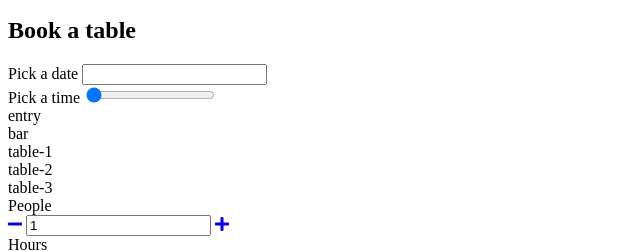
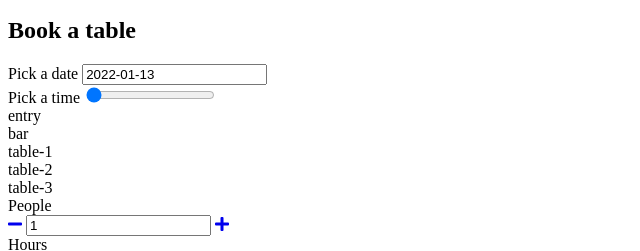
Before and after one commit to 11pablo/project-pizzeria, a website with bundled scripts: page src/index.html in a window 1280 px wide. Shown: the part 273-524 px from the top of the page, 0-640 px from the left. Built offline with nearby package versions, Linux system fonts and the light colour scheme; files whose address does not match are found by name.

Commit message:
Add DatePicker and HourPicker

```diff
--- a/src/index.html
+++ b/src/index.html
@@ -9,6 +9,8 @@
   <link href="https://fonts.googleapis.com/css?family=Lato:400,300i,700%7COswald:300,500,700&amp;subset=latin-ext"
     rel="stylesheet">
   <link href="https://use.fontawesome.com/releases/v5.7.2/css/all.css" rel="stylesheet">
+  <link rel="stylesheet" href="https://cdn.jsdelivr.net/npm/flatpickr/dist/flatpickr.min.css">
+  <link rel="stylesheet" href="vendor/range-slider.min.css">
   <link rel="stylesheet" href="css/style.css">
 </head>
 
@@ -243,7 +245,8 @@
         </form>
       </div>
     </script>
-
+    <script src="vendor/range-slider.min.js"></script>
+    <script src="https://cdn.jsdelivr.net/npm/flatpickr"></script>
   <script src="https://cdnjs.cloudflare.com/ajax/libs/handlebars.js/4.1.0/handlebars.min.js"></script>
   <script src="js/app.js" type="module"></script>
   <!--plik wejściowy modułów js-->
--- a/src/js/components/Booking.js
+++ b/src/js/components/Booking.js
@@ -1,5 +1,7 @@
 import{templates, select} from '../settings.js';
 import AmountWidget from './AmountWidget.js';
+import DatePicker from './DatePicker.js';
+import HourPicker from './HourPicker.js';
 
 class Booking {
   constructor(element){
@@ -21,6 +23,8 @@ class Booking {
 
     thisBooking.dom.peopleAmount = document.querySelector(select.booking.peopleAmount);//dostęp do inputów
     thisBooking.dom.hoursAmount = document.querySelector(select.booking.hoursAmount);
+    thisBooking.dom.hourPicker = element.querySelector(select.widgets.hourPicker.wrapper);
+    thisBooking.dom.datePicker = element.querySelector(select.widgets.datePicker.wrapper);
   }
 
   initWidgets(){
@@ -31,6 +35,15 @@ class Booking {
     thisBooking.hoursAmount = new AmountWidget(thisBooking.dom.hoursAmount);
     thisBooking.dom.hoursAmount.addEventListener('updated',function(){
     });
+
+    thisBooking.datePicker = new DatePicker(thisBooking.dom.datePicker);
+    thisBooking.dom.datePicker.addEventListener('updated', function(){
+
+    });
+    thisBooking.dom.hourPicker = new HourPicker(thisBooking.dom.hourPicker);
+    thisBooking.dom.hourPicker.addEventListener('updated',function(){
+
+    });
   }
 
 }
--- a/src/js/components/DatePicker.js
+++ b/src/js/components/DatePicker.js
@@ -4,31 +4,31 @@ import {select, settings} from '../settings.js';
 
 class DatePicker extends BaseWidget{
   constructor(wrapper){
-    super(wrapper, utils.dateToStr(new Date()));
+    super(wrapper, utils.dateToStr(new Date())); //zamiana daty na string
     const thisWidget = this;
 
-    thisWidget.dom.input = thisWidget.dom.wrapper.querySelector(select.widgets.datePicker.input);
+    thisWidget.dom.input = thisWidget.dom.wrapper.querySelector(select.widgets.datePicker.input); //referencje do pola
     thisWidget.initPlugin();
   }
   initPlugin(){
     const thisWidget = this;
 
-    thisWidget.minDate = new Date();
-    thisWidget.maxDate = utils.addDays(thisWidget.minDate, settings.datePicker.maxDaysInFuture);
+    thisWidget.minDate = new Date(); //obecna data przypisana do daty minimalnej
+    thisWidget.maxDate = utils.addDays(thisWidget.minDate, settings.datePicker.maxDaysInFuture); // (obecna data, dodana ilość dni)
     // eslint-disable-next-line no-undef
     flatpickr(thisWidget.dom.input, {
-      defaultDate: thisWidget.minDate,
-      minDate: thisWidget.minDate,
+      defaultDate: thisWidget.minDate, //domyślna data na aktualną
+      minDate: thisWidget.minDate, //na aktualną datę
       maxDate: thisWidget.maxDate,
       locale: {
-        firstDayOfWeek: 1
+        firstDayOfWeek: 1 //pierwszy dień tygodnia poniedziałek
       },
       disable: [
-        function(date) {
+        function(date) {  //nieczynna w poniedziałki
           return (date.getDay() === 1);
         }
       ],
-      onChange: function(selectedDates, dateStr) {
+      onChange: function(selectedDates, dateStr) {  //aktualizacja
         thisWidget.value = dateStr;
       },
     });
@@ -37,7 +37,7 @@ class DatePicker extends BaseWidget{
     return value;
   }
 
-  isValid(){
+  isValid(){  //poprawna czy nie
     return true;
   }
 
--- a/src/js/components/HourPicker.js
+++ b/src/js/components/HourPicker.js
@@ -19,6 +19,7 @@ class HourPicker extends BaseWidget{
     rangeSlider.create(thisWidget.dom.input);
     thisWidget.dom.input.addEventListener('input', function(){
       thisWidget.value = thisWidget.dom.input.value;
+      console.log(thisWidget.value);
     });
   }
 
```
Also changed, not shown: src/vendor/range-slider.min.css (added), src/vendor/range-slider.min.js (added).
